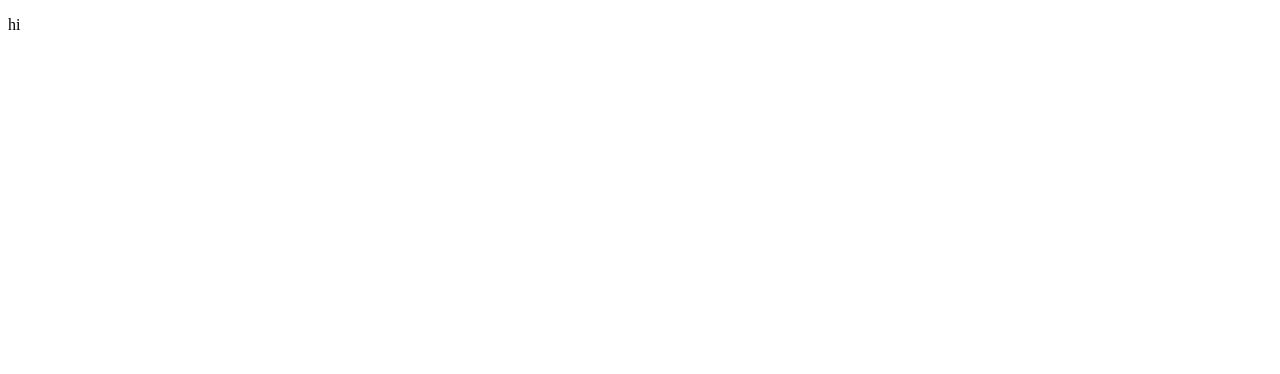
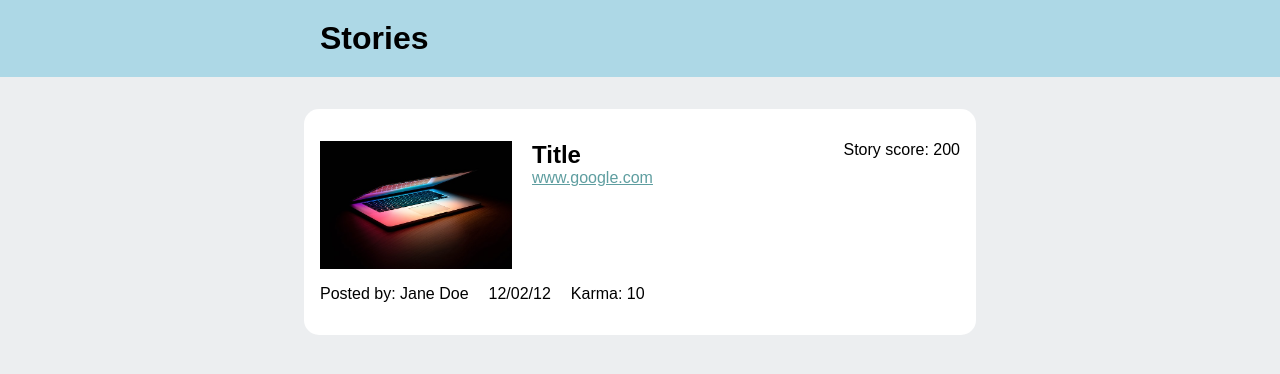
Before and after one commit to MichellWebdev/merkle-assignment, a React (Create React App) app: page / in a window 1280 px wide. Shown: the top 374 px of the page. Built offline with nearby package versions, Linux system fonts and the light colour scheme.

Commit message:
frontend for each story card

```diff
--- a/src/App.tsx
+++ b/src/App.tsx
@@ -1,3 +1,18 @@
 import React from 'react';
 
-export const App = () => <p>hi</p>;
+import { Header } from './common/header/Header';
+import { Story } from './components/story/Story';
+
+export const App = () => (
+  <>
+    <Header header='Stories' />
+    <Story
+      storyTitle='Title'
+      storyScore='200'
+      storyUrl='www.google.com'
+      storyAuthor='Jane Doe'
+      storyTimestamp='12/02/12'
+      authorKarma='10'
+    />
+  </>
+);
--- /dev/null
+++ b/src/common/header/Header.scss
@@ -0,0 +1,6 @@
+@import '/src/utils/shared-styles.scss';
+
+.header-container {
+  background-color: lightblue;
+  padding: 20px 0;
+}
--- /dev/null
+++ b/src/common/header/Header.tsx
@@ -0,0 +1,13 @@
+import React from 'react';
+
+import './Header.scss';
+
+interface HeaderProps {
+  header: string;
+}
+
+export const Header = ({ header }: HeaderProps) => (
+  <div className='header-container'>
+    <h1 className='no-margin page-container'>{header}</h1>
+  </div>
+);
--- /dev/null
+++ b/src/components/story/Story.scss
@@ -0,0 +1,26 @@
+@import '/src/utils/shared-styles.scss';
+
+.story {
+  // &__title-container {
+  //   align-self: flex-end;
+  // }
+
+  &__image {
+    width: 30%;
+  }
+
+  &__url {
+    color: cadetblue;
+  }
+
+  &__score {
+    display: flex;
+    justify-content: flex-end;
+    flex-grow: 2;
+  }
+
+  &__info {
+    margin-top: 1rem;
+    // gap: 50px;
+  }
+}
--- /dev/null
+++ b/src/components/story/Story.tsx
@@ -0,0 +1,35 @@
+import React from 'react';
+
+import image from './../../utils/assets/dummy-image-one.jpg';
+
+import './Story.scss';
+
+interface StoryProps {
+  storyTitle: string;
+  storyScore: string;
+  storyUrl: string;
+  storyAuthor: string;
+  storyTimestamp: string;
+  // storyTimestamp: Date;
+  authorKarma: string;
+}
+
+export const Story = ({ storyTitle, storyScore, storyUrl, storyAuthor, storyTimestamp, authorKarma }: StoryProps) => (
+  <div className='page-container card'>
+    <div className='direction-row'>
+      <img className='story__image' src={image} alt='dummy-image' />
+      <div className='direction-column story__title-container'>
+        <h2>{storyTitle}</h2>
+        <a className='story__url' href={storyUrl}>
+          {storyUrl}
+        </a>
+      </div>
+      <p className='story__score'>Story score: {storyScore}</p>
+    </div>
+    <div className='direction-row story__info'>
+      <p>Posted by: {storyAuthor}</p>
+      <p>{storyTimestamp}</p>
+      <p>Karma: {authorKarma}</p>
+    </div>
+  </div>
+);
--- /dev/null
+++ b/src/utils/shared-styles.scss
@@ -0,0 +1,51 @@
+body {
+  padding: 0;
+  margin: 0;
+  font-family: Arial, Helvetica, sans-serif;
+  background-color: #eceef0;
+}
+
+h1,
+h2,
+h3,
+h4,
+h5,
+h6,
+p {
+  margin: 0;
+}
+
+.no-margin {
+  margin: 0;
+}
+
+.no-padding {
+  padding: 0;
+}
+
+.page-container {
+  width: 80%;
+  margin: auto;
+
+  @media (min-width: 768px) {
+    width: 50%;
+  }
+}
+
+.card {
+  background-color: white;
+  border-radius: 15px;
+  padding: 2rem 1rem;
+  margin: 2rem auto;
+}
+
+.direction-row {
+  display: flex;
+  flex-direction: row;
+  gap: 20px;
+}
+
+.direction-column {
+  display: flex;
+  flex-direction: column;
+}
```
Also changed, not shown: src/utils/assets/dummy-image-one.jpg (added).
